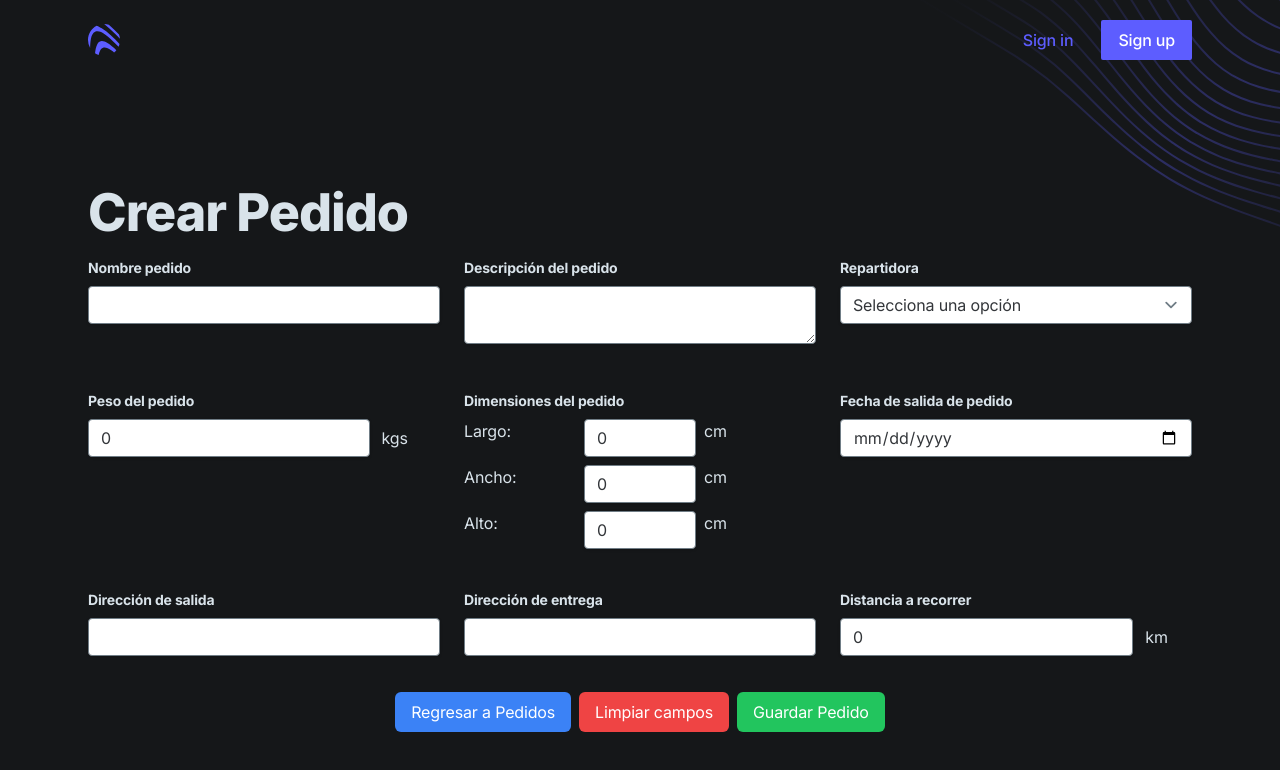
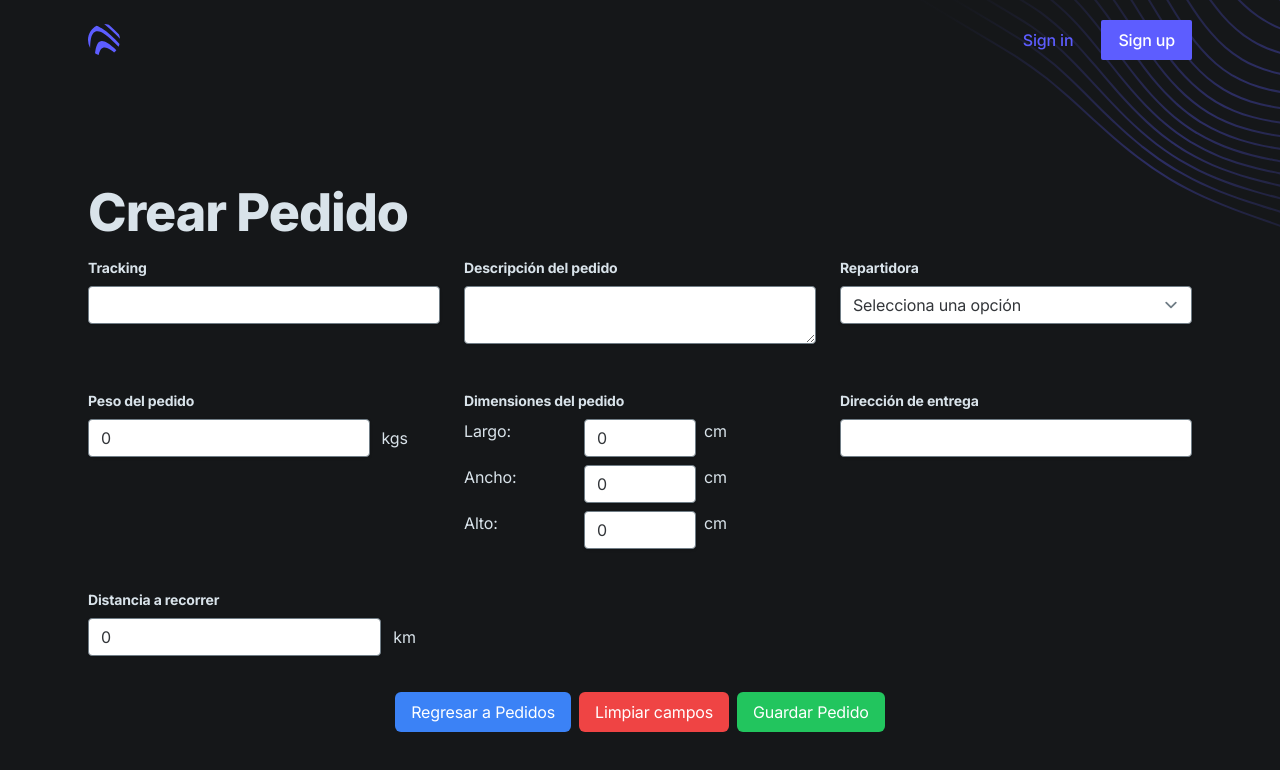
Before and after one commit to SergioSET/BuyBox, a Next.js app in the folder Cliente/: page /crear-pedido in a window 1280 px wide. Shown: the top 770 px of the page. Built offline with nearby package versions, Linux system fonts and the light colour scheme.

Commit message:
Actualizar página de Crear Pedido: ajustar costos de repartidora, dimensiones y distancia

```diff
--- a/Cliente/app/(panel)/crear-pedido/page.tsx
+++ b/Cliente/app/(panel)/crear-pedido/page.tsx
@@ -6,28 +6,24 @@ import { confirmAlert } from 'react-confirm-alert';
 import "react-confirm-alert/src/react-confirm-alert.css";
 
 export default function CrearPedido() {
-    const [nombrePedido, setNombrePedido] = useState('');
+    const [tracking, setTracking] = useState('');
     const [descripcion, setDescripcion] = useState('');
     const [repartidora, setRepartidora] = useState('0');
     const [peso, setPeso] = useState(0);
     const [largo, setLargo] = useState(0);
     const [ancho, setAncho] = useState(0);
     const [alto, setAlto] = useState(0);
-    const [fechaPedido, setFechaPedido] = useState('');
-    const [direccionSalida, setDireccionSalida] = useState('');
     const [direccionEntrega, setDireccionEntrega] = useState('');
     const [distancia, setDistancia] = useState(0);
 
     const handleLimpiarCampos = () => {
-        setNombrePedido('');
+        setTracking('');
         setDescripcion('');
         setRepartidora('0');
         setPeso(0);
         setLargo(0);
         setAncho(0);
         setAlto(0);
-        setFechaPedido('');
-        setDireccionSalida('');
         setDireccionEntrega('');
         setDistancia(0);
     }
@@ -80,10 +76,10 @@ export default function CrearPedido() {
                             <h1 className="h1 mb-3">Crear Pedido</h1>
                             <form action="" className="grid grid-cols-3 gap-6">
                                 <div className="mb-4">
-                                    <label htmlFor="nombrePedido" className="block text-sm font-bold mb-2">
-                                        Nombre pedido
+                                    <label htmlFor="tracking" className="block text-sm font-bold mb-2">
+                                        Tracking
                                     </label>
-                                    <input type="text" id="nombrePedido" value={nombrePedido} onChange={(e) => setNombrePedido(e.target.value)} className="shadow appearance-none border rounded w-full py-2 px-3 text-gray-700 leading-tight focus:outline-none focus:shadow-outline" />
+                                    <input type="text" id="tracking" value={tracking} onChange={(e) => setTracking(e.target.value)} className="shadow appearance-none border rounded w-full py-2 px-3 text-gray-700 leading-tight focus:outline-none focus:shadow-outline" />
                                 </div>
 
                                 <div className="mb-4">
@@ -134,20 +130,6 @@ export default function CrearPedido() {
                                 </div>
 
                                 <div className="mb-4">
-                                    <label htmlFor="fechaPedido" className="block  text-sm font-bold mb-2">
-                                        Fecha de salida de pedido
-                                    </label>
-                                    <input type="date" id="fechaPedido" value={fechaPedido} onChange={(e) => setFechaPedido(e.target.value)} className="shadow appearance-none border rounded w-full py-2 px-3 text-gray-700 leading-tight focus:outline-none focus:shadow-outline" />
-                                </div>
-
-                                <div className="mb-4">
-                                    <label htmlFor="direccionSalida" className="block  text-sm font-bold mb-2">
-                                        Dirección de salida
-                                    </label>
-                                    <input type="text" id="direccionSalida" value={direccionSalida} onChange={(e) => setDireccionSalida(e.target.value)} className="shadow appearance-none border rounded w-full py-2 px-3 text-gray-700 leading-tight focus:outline-none focus:shadow-outline" />
-                                </div>
-
-                                <div className="mb-4">
                                     <label htmlFor="direccionEntrega" className="block  text-sm font-bold mb-2">
                                         Dirección de entrega
                                     </label>
--- a/Cliente/app/(panel)/dashboard/page.tsx
+++ b/Cliente/app/(panel)/dashboard/page.tsx
@@ -27,12 +27,10 @@ export default function Dashboard() {
                         {/* Table header */}
                         <thead>
                             <tr>
-                                <th>Id de pedido</th>
-                                <th>Nombre pedido</th>
+                                <th>Tracking</th>
                                 <th>Descripción</th>
                                 <th>Estado de pedido</th>
-                                <th>Fecha de salida de pedido</th>
-                                <td>Dirreción de salida</td>
+                                <th>Fecha de entrega del pedido</th>
                                 <th>Dirreción de entrega</th>
                                 <th>Costo de pedido</th>
                                 <th>Acciones</th>
@@ -41,14 +39,12 @@ export default function Dashboard() {
                         {/* Table body */}
                         <tbody>
                             <tr>
-                                <td>1</td>
-                                <td>Sofa C324</td>
+                                <td>1234567890</td>
                                 <td>Articulo inmueble de alta calidad, delicado y de gran dimensión</td>
-                                <td>Estado de pedido</td>
-                                <td>Fecha de salida de pedido</td>
-                                <td>Dirreción de salida</td>
-                                <td>Dirreción de entrega</td>
-                                <td>Costo de pedido</td>
+                                <td>En camino</td>
+                                <td>27/05/2024</td>
+                                <td>Calle 72#21G-102</td>
+                                <td>$12.829</td>
                                 <td>
                                     {/* Buttons to edit and delete the pedido */}
                                     <button className="px-4 py-2 bg-blue-500 text-white rounded-md mr-2">Editar</button>
```
